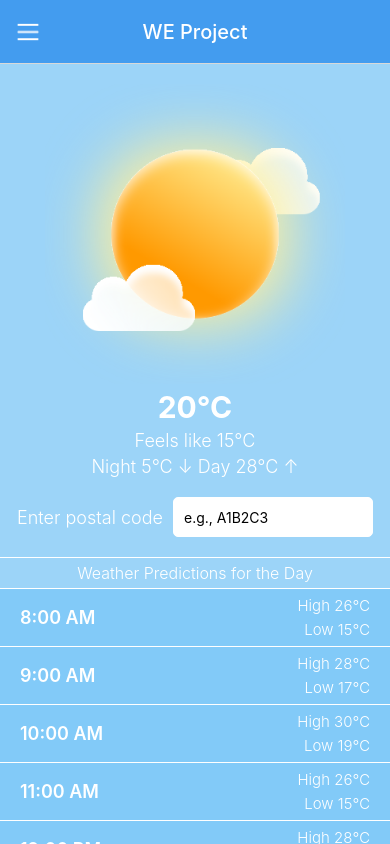
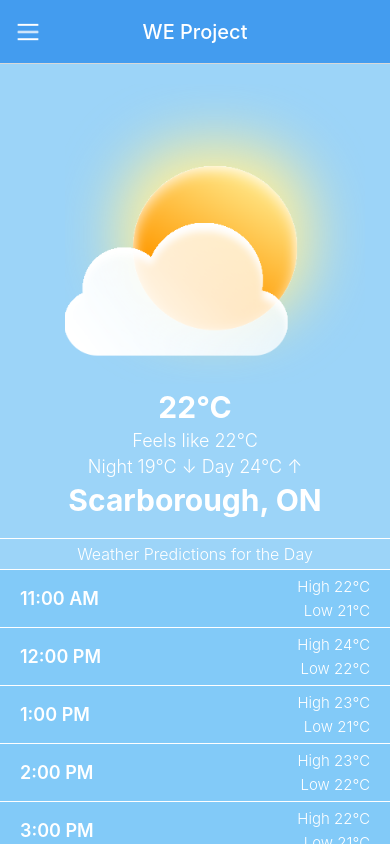
Before and after one commit to parthvekariya98/we_protect_repo, a React Native app in the folder WeProtect/: screen /Main in a window 390 px wide. Shown: the top 844 px of the page. Built offline with nearby package versions, Linux system fonts and the light colour scheme.

Commit message:
- main screen changes

```diff
--- a/WeProtect/src/screens/LoginScreen.js
+++ b/WeProtect/src/screens/LoginScreen.js
@@ -58,7 +58,7 @@ const LoginScreen = () => {
 
             <View style={styles.signupContainer}>
                 <Text style={styles.signupText}>Don't have an account? </Text>
-                <TouchableOpacity onPress={() => navigation.navigate('Signup')}>
+                <TouchableOpacity onPress={() => navigation.navigate('SignupScreen')}>
                     <Text style={styles.signupLink}>Sign Up</Text>
                 </TouchableOpacity>
             </View>
--- a/WeProtect/src/screens/MainScreen.js
+++ b/WeProtect/src/screens/MainScreen.js
@@ -4,26 +4,16 @@ import { View, Text, Image, TextInput, FlatList, Alert, ScrollView } from 'react
 
 const MainScreen = () => {
   const [postalCode, setPostalCode] = useState('');
+  const [currentLocation, setCurrentLocation] = useState('Scarborough, ON');
   const predictions = [
-    { time: '8:00 AM', high: 'High 26℃', low: 'Low 15℃' },
-    { time: '9:00 AM', high: 'High 28℃', low: 'Low 17℃' },
-    { time: '10:00 AM', high: 'High 30℃', low: 'Low 19℃' },
-    { time: '11:00 AM', high: 'High 26℃', low: 'Low 15℃' },
-    { time: '12:00 PM', high: 'High 28℃', low: 'Low 17℃' },
-    { time: '1:00 PM', high: 'High 30℃', low: 'Low 19℃' },
-    { time: '2:00 PM', high: 'High 26℃', low: 'Low 15℃' },
-    { time: '3:00 PM', high: 'High 28℃', low: 'Low 17℃' },
-    { time: '4:00 PM', high: 'High 30℃', low: 'Low 19℃' },
-    { time: '5:00 PM', high: 'High 26℃', low: 'Low 15℃' },
-    { time: '6:00 PM', high: 'High 28℃', low: 'Low 17℃' },
-    { time: '7:00 PM', high: 'High 30℃', low: 'Low 19℃' },
-    { time: '8:00 PM', high: 'High 30℃', low: 'Low 19℃' },
-    { time: '9:00 PM', high: 'High 26℃', low: 'Low 15℃' },
-    { time: '10:00 PM', high: 'High 28℃', low: 'Low 17℃' },
-    { time: '11:00 PM', high: 'High 30℃', low: 'Low 19℃' },
-    { time: '12:00 AM', high: 'High 26℃', low: 'Low 15℃' },
-    { time: '1:00 AM', high: 'High 28℃', low: 'Low 17℃' },
-    { time: '2:00 AM', high: 'High 30℃', low: 'Low 19℃' },
+    { time: '11:00 AM', high: 'High 22℃', low: 'Low 21℃' },
+    { time: '12:00 PM', high: 'High 24℃', low: 'Low 22℃' },
+    { time: '1:00 PM', high: 'High 23℃', low: 'Low 21℃' },
+    { time: '2:00 PM', high: 'High 23℃', low: 'Low 22℃' },
+    { time: '3:00 PM', high: 'High 22℃', low: 'Low 21℃' },
+    { time: '4:00 PM', high: 'High 22℃', low: 'Low 20℃' },
+    { time: '5:00 PM', high: 'High 21℃', low: 'Low 20℃' },
+    { time: '6:00 PM', high: 'High 20℃', low: 'Low 19℃' }
   ];
 
   const validatePostalCode = () => {
@@ -57,10 +47,11 @@ const MainScreen = () => {
   return (
     <ScrollView>
       <View style={{ flex: 1, alignItems: 'center', backgroundColor: '#9CD4F8' }}>
-      <Image source={require('../images/icon6.png')} style={{ width: 300, height: 300,marginTop: 20 }} />
-      <Text style={{ fontSize: 30, fontWeight: 'bold', color: 'white', marginTop: 5 }}>20°C</Text>
-      <Text style={{ fontSize: 18, fontWeight: '300', color: 'white', marginTop: 5 }}>Feels like 15°C</Text>
-      <Text style={{ fontSize: 18, fontWeight: '300', color: 'white', marginTop: 5 }}>Night 5°C ↓ Day 28°C ↑</Text>
+        <Image source={require('../images/icon1.png')} style={{ width: 300, height: 300, marginTop: 20, marginLeft:40 }} />
+        <Text style={{ fontSize: 30, fontWeight: 'bold', color: 'white', marginTop: 5 }}>22°C</Text>
+        <Text style={{ fontSize: 18, fontWeight: '300', color: 'white', marginTop: 5 }}>Feels like 22°C</Text>
+        <Text style={{ fontSize: 18, fontWeight: '300', color: 'white', marginTop: 5 }}>Night 19°C ↓ Day 24°C ↑</Text>
+        {currentLocation == '' ?
           <View style={{ flexDirection: 'row', alignItems: 'center', marginTop: 20 }}>
             <Text style={{ fontSize: 18, fontWeight: '300', color: 'white', marginRight: 10 }}>Enter postal code</Text>
             <TextInput
@@ -72,9 +63,13 @@ const MainScreen = () => {
               onSubmitEditing={handlePostalCodeSubmit}
             />
           </View>
+          :
+          <Text style={{ fontSize: 30, fontWeight: 'bold', color: 'white', marginTop: 5 }}>{currentLocation}</Text>
+        }
+
         <View style={{ width: '100%', marginTop: 20 }}>
           <View style={{ height: 1, backgroundColor: 'white', marginBottom: 5 }} />
-        <Text style={{ fontSize: 16, fontWeight: '300', color: 'white', marginBottom: 5, textAlign:'center' }}>Weather Predictions for the Day</Text>
+          <Text style={{ fontSize: 16, fontWeight: '300', color: 'white', marginBottom: 5, textAlign: 'center' }}>Weather Predictions for the Day</Text>
           <View style={{ height: 1, backgroundColor: 'white' }} />
           <FlatList
             data={predictions}
```
Also changed, not shown: 1 other file (tests, documents, lock files or other folders). Lines whose indentation alone changed are shown as unchanged.
